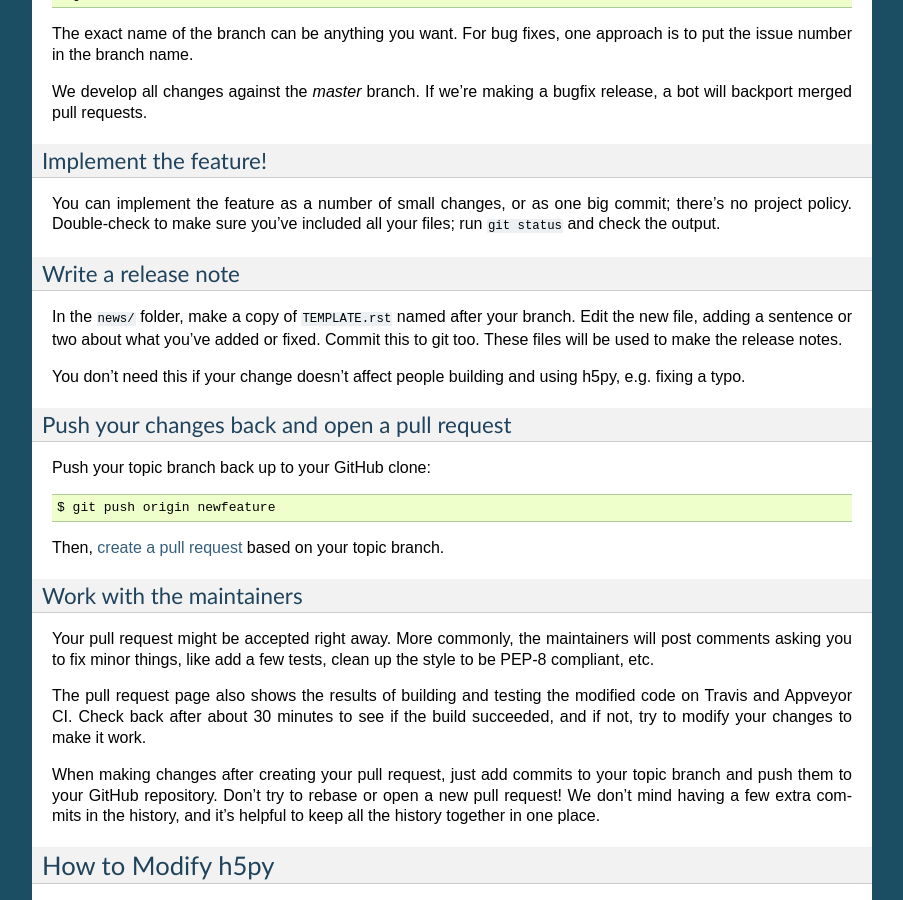
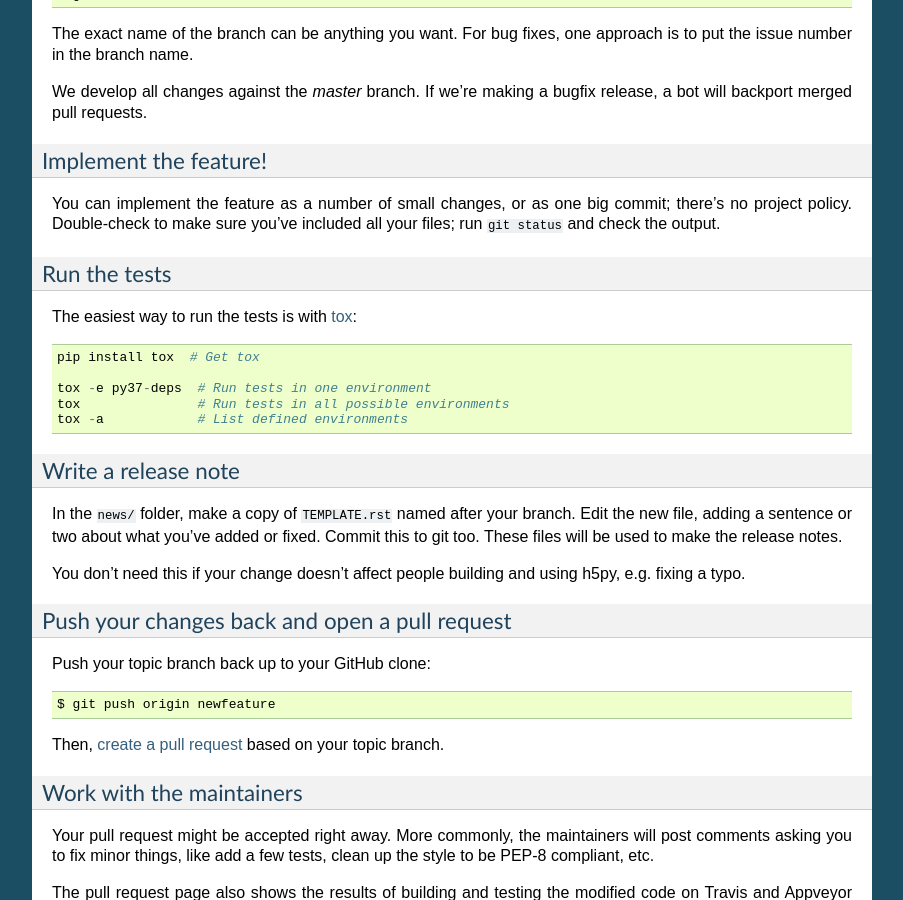
Before and after one commit to h5py/h5py, a Sphinx documentation site: the page built from docs/contributing.rst, in a window 1280 px wide and 900 px high, scrolled down 1963 px. Shown: the whole window, without its empty margins (198-1101 px from the left). Built offline with Sphinx 7.4.7, drawn with Linux system fonts in a browser that asks for light colours; pages that are not in the unit, such as notebooks, are missing from menus.

Commit message:
Document running the tests in contributor guide

```diff
--- a/docs/contributing.rst
+++ b/docs/contributing.rst
@@ -133,6 +133,18 @@ Implement the feature!
 You can implement the feature as a number of small changes, or as one big
 commit; there's no project policy.  Double-check to make sure you've
 included all your files; run ``git status`` and check the output.
+
+Run the tests
+~~~~~~~~~~~~~
+
+The easiest way to run the tests is with
+`tox <https://tox.readthedocs.io/en/latest/>`_::
+
+    pip install tox  # Get tox
+
+    tox -e py37-deps  # Run tests in one environment
+    tox               # Run tests in all possible environments
+    tox -a            # List defined environments
 
 Write a release note
 ~~~~~~~~~~~~~~~~~~~~
```
